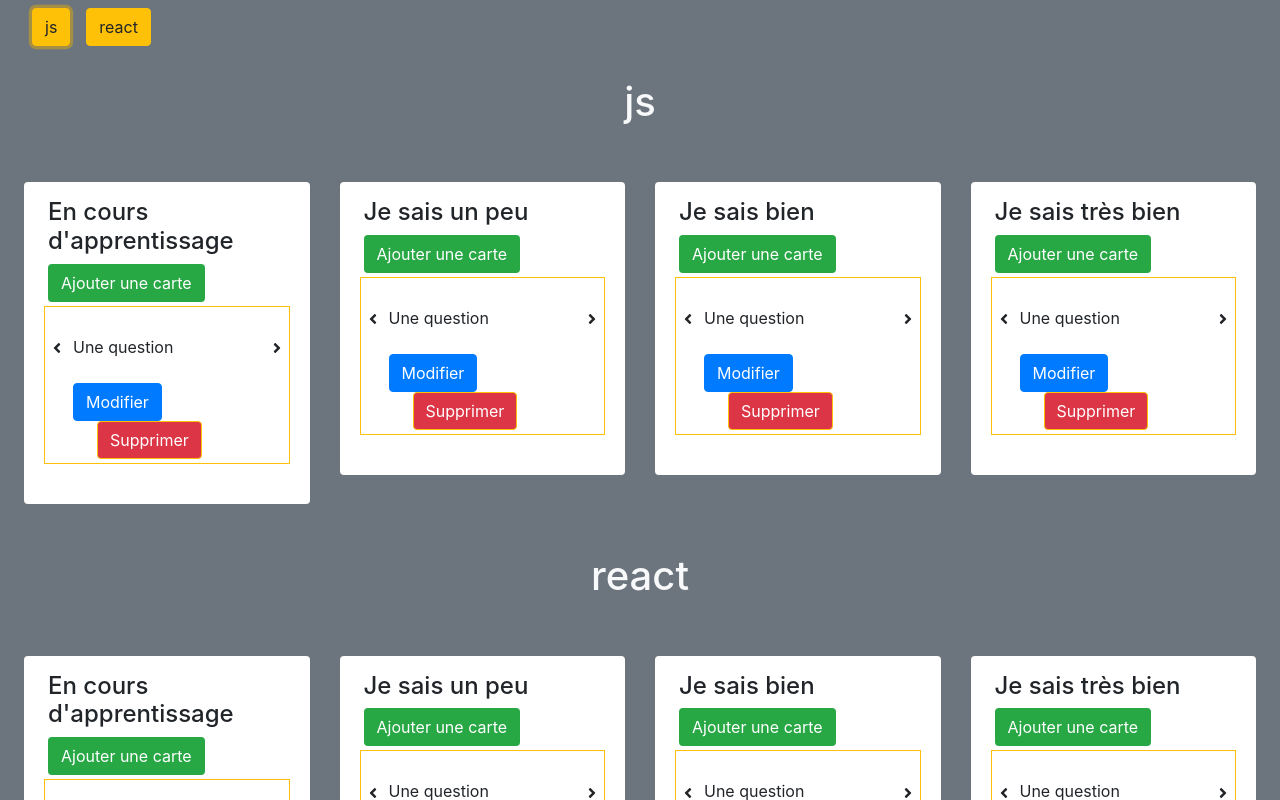
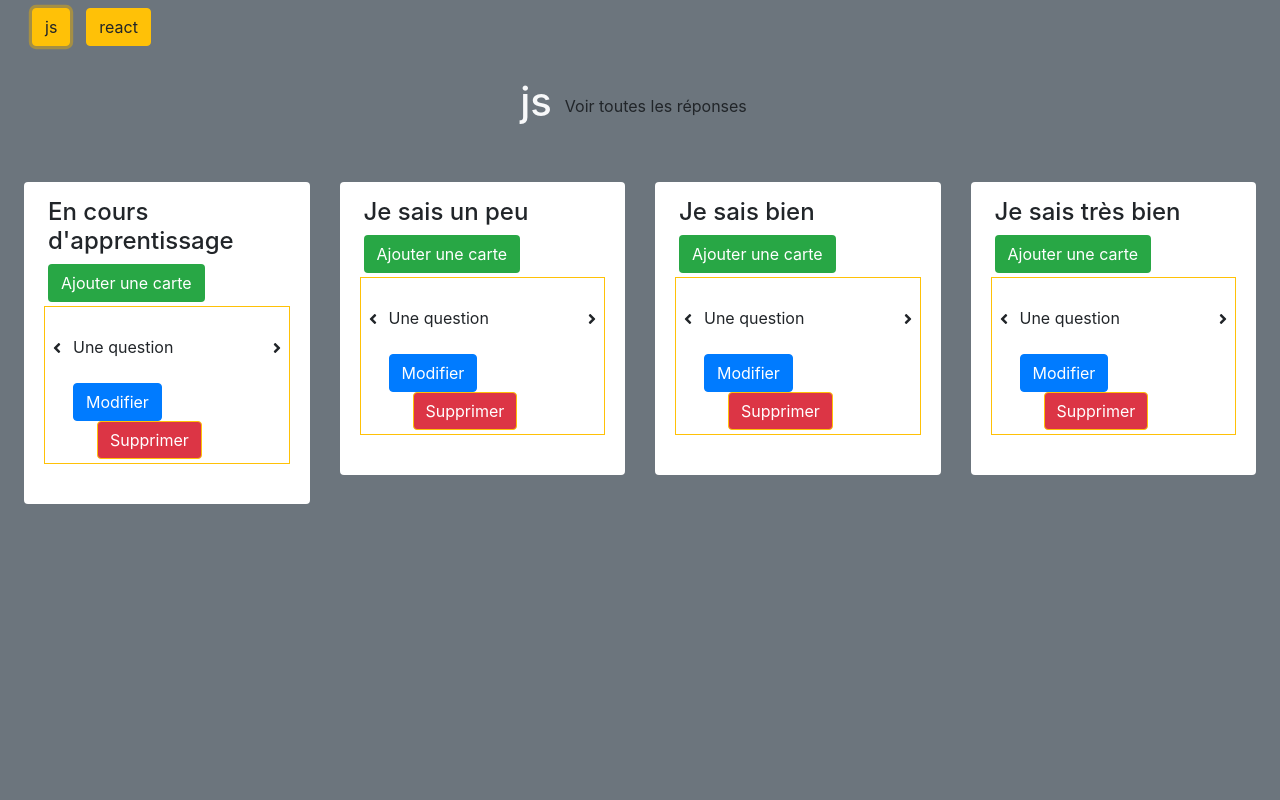
Before and after one commit to yvandouenel/react, a React (Create React App) app in the folder memogile/: page / in a window 1280 px wide. Both pictures are taken after a click on the button "js". Shown: the top 800 px of the page. Built offline with nearby package versions, Linux system fonts and the light colour scheme.

Commit message:
Tableaux, tableau, colonne, carte avec la gestion des apparations/disparitions des réponses.

```diff
--- a/memogile/src/components/Carte.jsx
+++ b/memogile/src/components/Carte.jsx
@@ -4,10 +4,7 @@ import Modal from "react-bootstrap/Modal";
 import { FaAngleRight, FaAngleLeft } from "react-icons/fa";
 
 class Carte extends Component {
-  state = {
-    show_reponse: false
-  };
-
+  state = {};
   handleClose = () => {
     console.log("Dans HandleClose");
 
@@ -19,14 +16,6 @@ class Carte extends Component {
     this.setState({ show: true });
   };
 
-  showReponse = event => {
-    if (this.state.show_reponse) this.setState({ show_reponse: false });
-    else this.setState({ show_reponse: true });
-  };
-  manageClass = () => {
-    let sr_only = this.state.show_reponse ? "" : " sr-only";
-    return "panel-footer reponse border border-success m-2 p-2" + sr_only;
-  };
   render() {
     return (
       <div>
@@ -58,11 +47,23 @@ class Carte extends Component {
           <div className="panel panel-default  p-2 ">
             <div
               className="panel-body question m-2 p-2"
-              onClick={this.showReponse}
+              onClick={e => {
+                this.props.onShowReponse(
+                  e,
+                  this.props.carte,
+                  this.props.colonne,
+                  this.props.tableau
+                );
+              }}
             >
               {this.props.question}
             </div>
-            <div className={this.manageClass()}>{this.props.reponse}</div>
+
+            {this.props.show_reponse && (
+              <div className="panel-footer reponse border border-success m-2 p-2">
+                {this.props.reponse}
+              </div>
+            )}
           </div>
 
           {/* modal */}
--- a/memogile/src/components/Colonne.jsx
+++ b/memogile/src/components/Colonne.jsx
@@ -26,11 +26,13 @@ class Colonne extends Component {
                 carte={carte}
                 question={carte.question}
                 reponse={carte.reponse}
+                show_reponse={carte.show_reponse}
                 onRemove={this.props.onRemoveCarte}
                 onMoveCarte={this.props.onMoveCarte}
                 onChangeQuestion={this.props.onChangeQuestion}
                 onChangeReponse={this.props.onChangeReponse}
                 onSubmitQR={this.props.onSubmitQR}
+                onShowReponse={this.props.onShowReponse}
               />
             );
           })}
--- a/memogile/src/components/Tableau.jsx
+++ b/memogile/src/components/Tableau.jsx
@@ -7,6 +7,14 @@ class Tableau extends Component {
       <div>
         <div className="row p-4 justify-content-center">
           <h1 className="text-light">{this.props.sujet}</h1>
+          <button
+            className="btn"
+            onClick={e => {
+              this.props.onShowAllReponse(e, this.props.tableau);
+            }}
+          >
+            Voir toutes les réponses
+          </button>
         </div>
         <div className="row p-4">
           {this.props.tableau.colonnes.map(col => {
@@ -24,6 +32,7 @@ class Tableau extends Component {
                 onChangeQuestion={this.props.onChangeQuestion}
                 onChangeReponse={this.props.onChangeReponse}
                 onSubmitQR={this.props.onSubmitQR}
+                onShowReponse={this.props.onShowReponse}
               />
             );
           })}
--- a/memogile/src/components/Tableaux.jsx
+++ b/memogile/src/components/Tableaux.jsx
@@ -6,6 +6,7 @@ class Tableaux extends Component {
     tableaux: [
       {
         id: 1,
+        visible: false,
         sujet: "js",
         colonnes: [
           {
@@ -14,6 +15,7 @@ class Tableaux extends Component {
             cartes: [
               {
                 id: 1,
+                show_reponse: false,
                 question: "Une question",
                 reponse: "Sa réponse"
               }
@@ -25,6 +27,7 @@ class Tableaux extends Component {
             cartes: [
               {
                 id: 2,
+                show_reponse: false,
                 question: "Une question",
                 reponse: "Sa réponse"
               }
@@ -36,6 +39,7 @@ class Tableaux extends Component {
             cartes: [
               {
                 id: 3,
+                show_reponse: false,
                 question: "Une question",
                 reponse: "Sa réponse"
               }
@@ -47,6 +51,7 @@ class Tableaux extends Component {
             cartes: [
               {
                 id: 4,
+                show_reponse: false,
                 question: "Une question",
                 reponse: "Sa réponse"
               }
@@ -57,6 +62,7 @@ class Tableaux extends Component {
       {
         id: 2,
         sujet: "react",
+        visible: false,
         colonnes: [
           {
             id: 5,
@@ -64,6 +70,7 @@ class Tableaux extends Component {
             cartes: [
               {
                 id: 5,
+                show_reponse: false,
                 question: "Une question",
                 reponse: "Sa réponse"
               }
@@ -72,6 +79,7 @@ class Tableaux extends Component {
           {
             id: 6,
             title: "Je sais un peu",
+            show_reponse: false,
             cartes: [
               {
                 id: 6,
@@ -86,6 +94,7 @@ class Tableaux extends Component {
             cartes: [
               {
                 id: 7,
+                show_reponse: false,
                 question: "Une question",
                 reponse: "Sa réponse"
               }
@@ -97,6 +106,7 @@ class Tableaux extends Component {
             cartes: [
               {
                 id: 8,
+                show_reponse: false,
                 question: "Une question",
                 reponse: "Sa réponse"
               }
@@ -132,7 +142,8 @@ class Tableaux extends Component {
     state.tableaux[tab_index].colonnes[col_index].cartes.push({
       id: this.totalCartes() + 1,
       question: "Une question",
-      reponse: "Sa réponse"
+      reponse: "Sa réponse",
+      show_reponse: false
     });
     this.setState(state);
   };
@@ -250,10 +261,55 @@ class Tableaux extends Component {
   };
 
   handleSubmit = event => {
-    console.log("test");
     alert("Une question ou une réponse ont été modifiées: ");
     event.preventDefault();
     return false;
+  };
+  toggleTableau = (event, tableau_event) => {
+    const state = { ...this.state };
+    const tableau_index = state.tableaux.indexOf(tableau_event);
+
+    // efface tous les tableaux
+    state.tableaux.forEach(tableau => (tableau.visible = false));
+
+    // Affiche le tableau concerné
+    state.tableaux[tableau_index].visible = true;
+    this.setState(state);
+  };
+
+  showReponse = (event, carte_event, colonne_event, tableau_event) => {
+    let state = { ...this.state };
+    let tableau_index = state.tableaux.indexOf(tableau_event);
+    let colonne_index = state.tableaux[tableau_index].colonnes.indexOf(
+      colonne_event
+    );
+    let carte_index = state.tableaux[tableau_index].colonnes[
+      colonne_index
+    ].cartes.indexOf(carte_event);
+
+    if (
+      state.tableaux[tableau_index].colonnes[colonne_index].cartes[carte_index]
+        .show_reponse
+    )
+      state.tableaux[tableau_index].colonnes[colonne_index].cartes[
+        carte_index
+      ].show_reponse = false;
+    else
+      state.tableaux[tableau_index].colonnes[colonne_index].cartes[
+        carte_index
+      ].show_reponse = true;
+
+    this.setState(state);
+  };
+  showAllReponse = (event, tableau_event) => {
+    let state = { ...this.state };
+    let tableau_index = state.tableaux.indexOf(tableau_event);
+    state.tableaux[tableau_index].colonnes.forEach(colonne => {
+      colonne.cartes.forEach(carte => {
+        carte.show_reponse = carte.show_reponse ? false : true;
+      });
+    });
+    this.setState(state);
   };
   render() {
     return (
@@ -262,7 +318,11 @@ class Tableaux extends Component {
           <div className="col-md-12">
             {this.state.tableaux.map(tableau => {
               return (
-                <button key={tableau.id} className="btn btn-warning m-2">
+                <button
+                  key={tableau.id}
+                  className="btn btn-warning m-2"
+                  onClick={e => this.toggleTableau(e, tableau)}
+                >
                   {tableau.sujet}
                 </button>
               );
@@ -272,6 +332,7 @@ class Tableaux extends Component {
 
         {this.state.tableaux.map(tableau => {
           return (
+            tableau.visible && (
               <Tableau
                 key={tableau.id}
                 id={tableau.id}
@@ -283,7 +344,10 @@ class Tableaux extends Component {
                 onChangeQuestion={this.handleChangeQuestion}
                 onChangeReponse={this.handleChangeReponse}
                 onSubmitQR={this.handleSubmit}
+                onShowReponse={this.showReponse}
+                onShowAllReponse={this.showAllReponse}
               />
+            )
           );
         })}
       </div>
```
Lines whose indentation alone changed are shown as unchanged.
